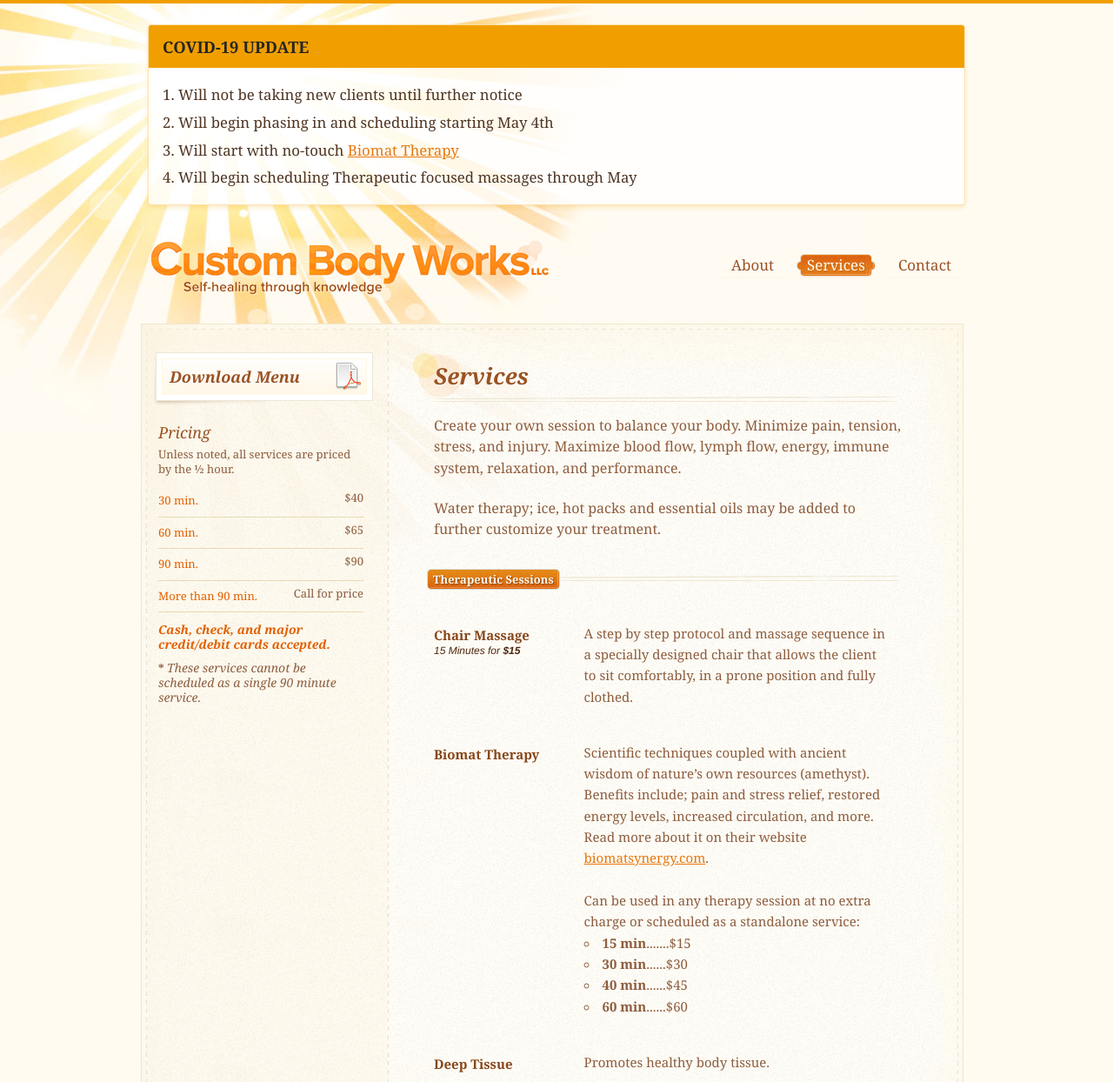
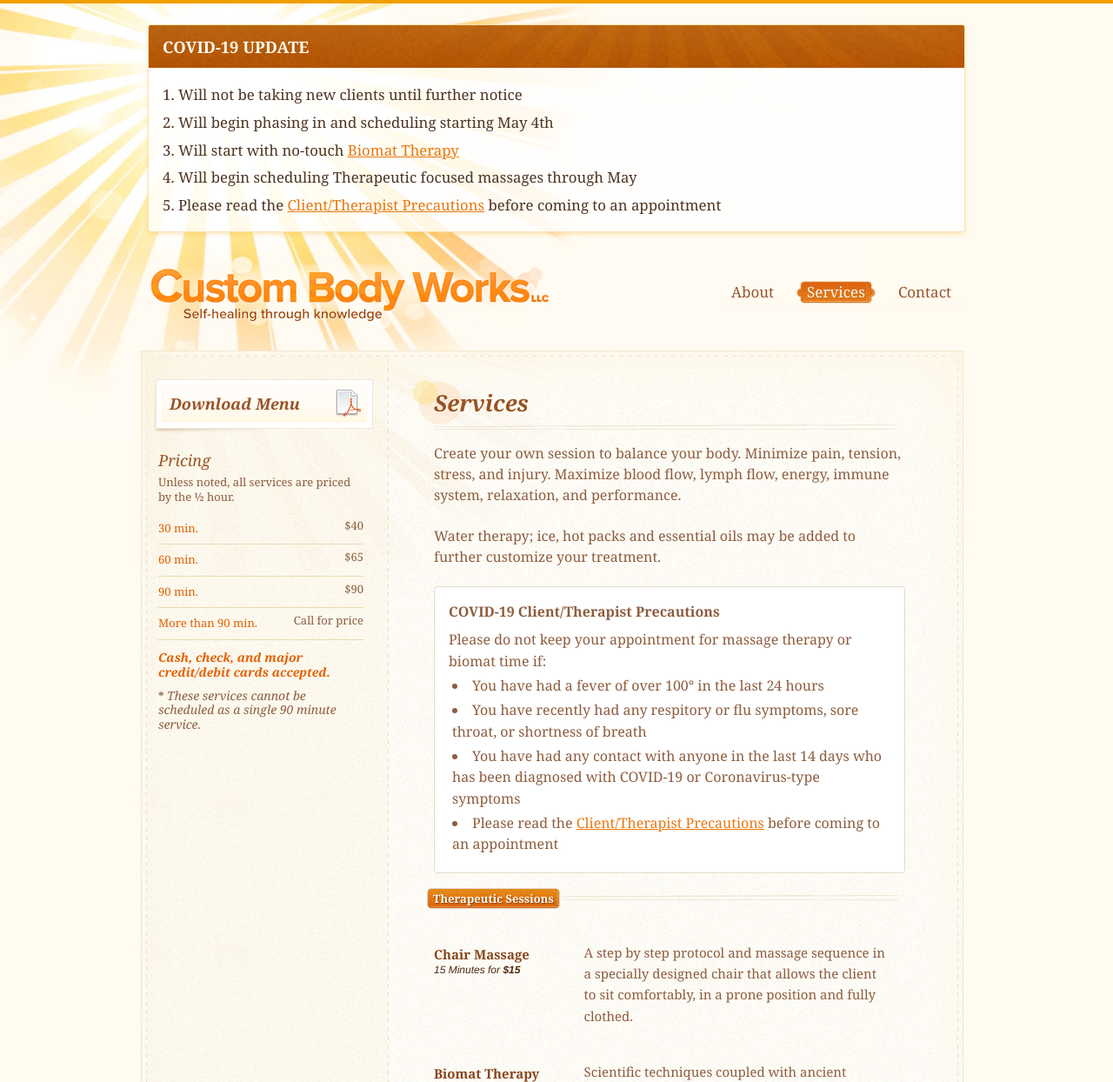
Before and after one commit to tylergaw/custombodyworks, a PHP site: page /services in a window 1280 px wide. Shown: the top 1244 px of the page at 87% size. Run offline with PHP 8.4, Linux system fonts and the light colour scheme.

Commit message:
Adds precautions

```diff
--- a/css/cbw.css
+++ b/css/cbw.css
@@ -70,8 +70,8 @@ body {
 }
 
 .notice__title {
-  background-color: #f19f00;
-  color: #252525;
+  background: #a5450b url(../images/home_banner_bg.jpg) repeat-x left center;
+  color: #fffbf1;
   padding: 0.75rem 1rem;
   font-size: 110%;
   text-transform: uppercase;
@@ -85,6 +85,38 @@ body {
 .notice li {
   list-style: decimal inside;
   margin: 0.4rem 0;
+}
+
+.inline-notice {
+  background-color: #fff;
+  border: 1px solid #e3dbc8;
+  border-radius: 4px;
+  clear: both;
+  margin-bottom: 1rem;
+  padding: 1rem;
+}
+
+.inline-notice p {
+  font-weight: 500;
+  margin-bottom: 0;
+  margin-top: 0.5rem;
+  padding-bottom: 0 !important;
+}
+
+.inline-notice ul {
+  padding-left: 0.25rem;
+}
+
+.inline-notice li {
+  list-style: disc inside;
+  margin: 0.25rem 0;
+}
+
+/* Overrides specific to services page */
+#services .inline-notice h3 {
+  background: none;
+  left: 0;
+  margin: 0;
 }
 
 /*- Header -------------------------------------------------------------------------------------------*/
--- a/services/index.html
+++ b/services/index.html
@@ -38,6 +38,13 @@
           <li>
             Will begin scheduling Therapeutic focused massages through May
           </li>
+          <li>
+            Please read the
+            <a href="/services#covid-19-precautions"
+              >Client/Therapist Precautions</a
+            >
+            before coming to an appointment
+          </li>
         </ol>
       </div>
     </div>
@@ -72,6 +79,32 @@
             Water therapy; ice, hot packs and essential oils may be added to
             further customize your treatment.
           </p>
+
+          <div class="inline-notice" id="covid-19-precautions">
+            <h3>COVID-19 Client/Therapist Precautions</h3>
+            <p>
+              Please do not keep your appointment for massage therapy or biomat
+              time if:
+            </p>
+            <ul>
+              <li>You have had a fever of over 100° in the last 24 hours</li>
+              <li>
+                You have recently had any respitory or flu symptoms, sore
+                throat, or shortness of breath
+              </li>
+              <li>
+                You have had any contact with anyone in the last 14 days who has
+                been diagnosed with COVID-19 or Coronavirus-type symptoms
+              </li>
+              <li>
+                Please read the
+                <a href="/services#covid-19-precautions"
+                  >Client/Therapist Precautions</a
+                >
+                before coming to an appointment
+              </li>
+            </ul>
+          </div>
 
           <h3>
             <span><span>Therapeutic Sessions</span></span>
```
Also changed, not shown: about/index.html (+7 -0 lines), contact/index.html (+25 -0 lines), index.html (+7 -0 lines).
